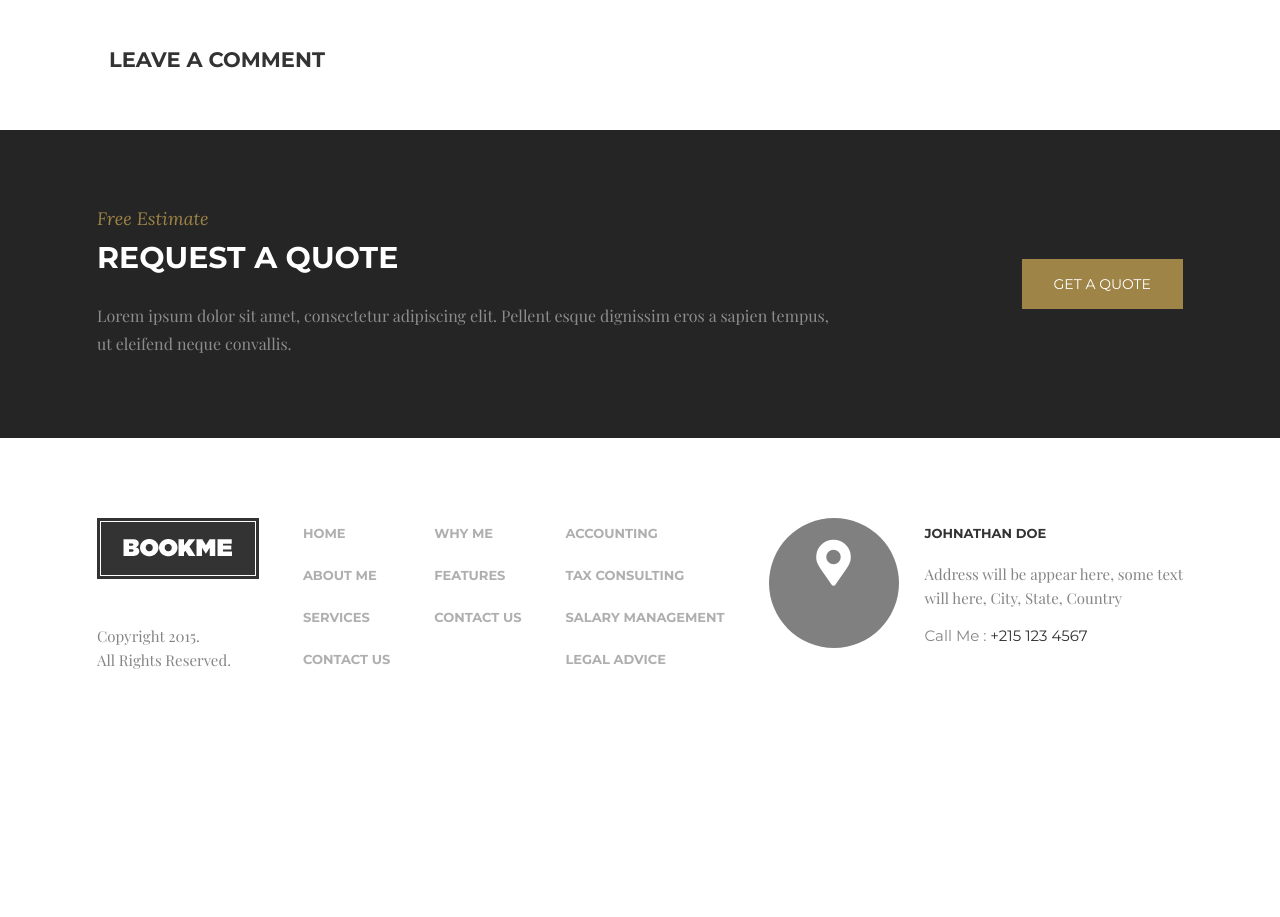
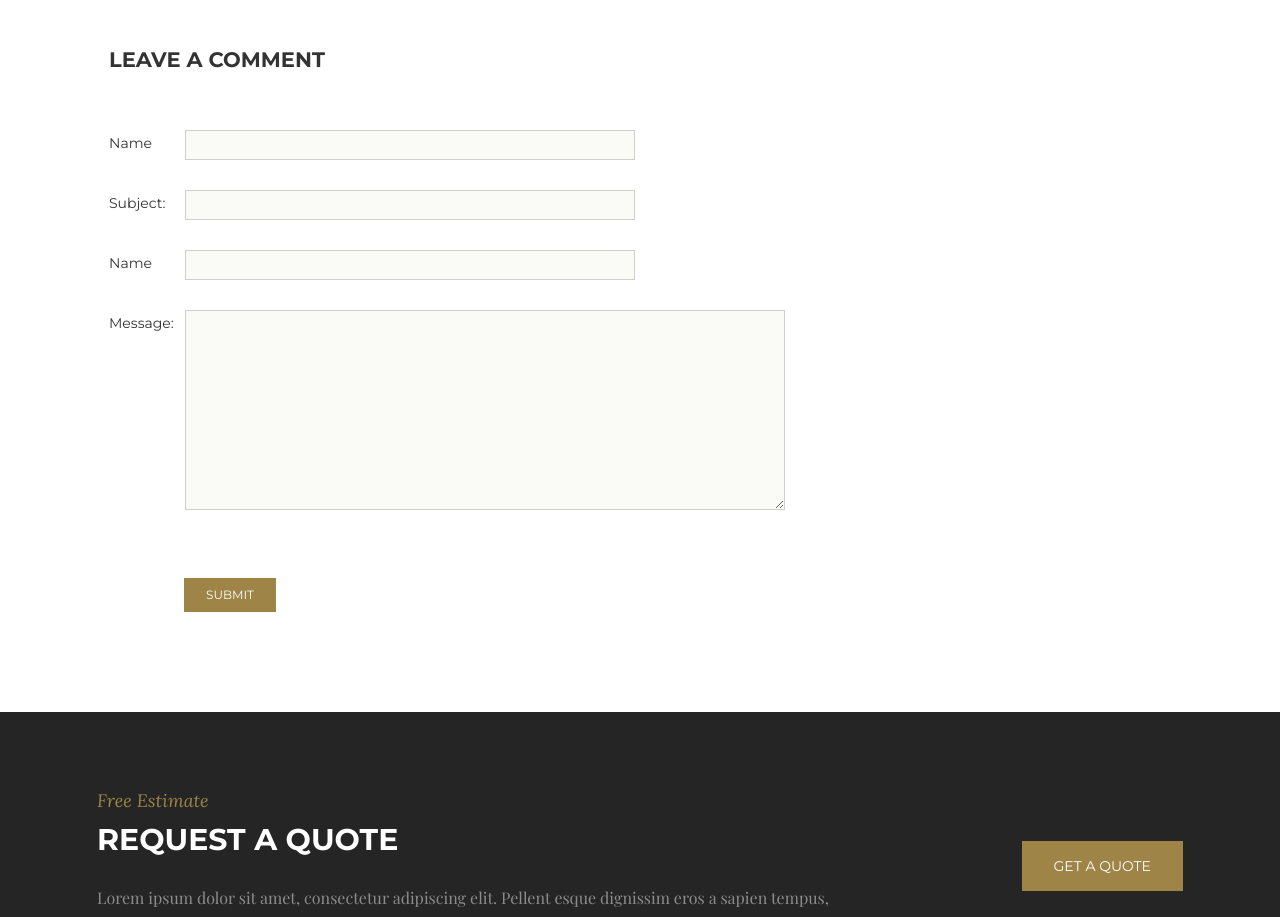
Before and after one commit to abbasmuradzada/BookMe-React, a React (Create React App) app: page /blog in a window 1280 px wide. Shown: the part 3140-4057 px from the top of the page. Before the commit the page ends 3906 px from the top, so only its background shows below. Built offline with nearby package versions, Linux system fonts and the light colour scheme; a web font is replaced by a local one.

Commit message:
blog page completed

```diff
--- /dev/null
+++ b/src/Components/Blog/BlogForm/index.tsx
@@ -0,0 +1,42 @@
+import React, {FC} from 'react'
+import {Box} from '@material-ui/core';
+import './style.scss';
+
+const BlogForm:FC = () => {
+    return (
+        <div id="add-comment">
+            <form>
+                <Box display='flex' flexDirection='column' alignItems='flex-start' >
+                    <div className='comment-input'>
+                        <label htmlFor="">
+                            Name
+                            <input type="text" />
+                        </label>
+                    </div>
+                    <div className='comment-input'>
+                        <label htmlFor="">
+                            Subject:
+                            <input type="text" />
+                        </label>
+                    </div>
+                    <div className='comment-input'>
+                        <label htmlFor="">
+                            Name
+                            <input type="text" />
+                        </label>
+                    </div>
+                    <div className='comment-input'>
+                        <label htmlFor="">
+                            Message:
+                            <textarea name="" id=""></textarea>
+                        </label>
+                    </div>
+
+                    <button className='comment-submit' type="submit">submit</button>
+                </Box>
+            </form>
+        </div>
+    )
+}
+
+export default BlogForm;
--- /dev/null
+++ b/src/Components/Blog/BlogForm/style.scss
@@ -0,0 +1,65 @@
+@import '../../../Assets/Style/variables', '../../../Assets/Style/common';
+
+#add-comment{
+    margin-bottom: 100px;
+    form{
+        .comment-input{
+            width: 100%;
+            label{
+                @media only screen and (max-width: 1190px) {
+                    width: 90vw !important;
+                }
+                width: 100%;
+                display: flex;
+                flex-wrap: wrap;
+                justify-content: space-between;
+                margin-bottom: 30px;
+                color: $main-black;
+                font-family: Montserrat;
+                font-size: 14px;
+                font-weight: 400;
+                line-height: 26px;
+                >input{
+                    @media only screen and (max-width: 1190px) {
+                        width: 100%;
+                        transform: none;
+                    }
+                    border: 1px solid #d2cfc9;
+                    background-color: #fafaf6;
+                    outline: none;
+                    width: 450px;
+                    transform: translateX(-190px);
+                }
+                >textarea{
+                    @media only screen and (max-width: 1190px) {
+                        width: 100%;
+                        transform: none;
+                    }
+                    border: 1px solid #d2cfc9;
+                    background-color: #fafaf6;
+                    outline: none;
+                    width: 600px;
+                    height: 200px;
+                    transform: translateX(-40px);
+                    margin-bottom: 38px;
+                }
+
+            }
+        }
+        .comment-submit{
+            @media only screen and (max-width: 1190px) {
+                width: 100%;
+                margin-left: 0;
+            }
+            border: none;
+            background-color: $main-brown;
+            color: #ffffff;
+            font-family: Montserrat;
+            font-size: 12px;
+            font-weight: 400;
+            text-transform: uppercase;
+            padding: 11px 22px;
+            margin-left: 75px;
+        }
+    }
+}
--- a/src/Components/Blog/index.tsx
+++ b/src/Components/Blog/index.tsx
@@ -3,6 +3,7 @@ import Path from './Path'
 import Quote from './Quote'
 import BlogPost from './BlogPost'
 import Comment from './Comment'
+import BlogForm from './BlogForm'
 import Sidebar from './Sidebar'
 import {Box} from '@material-ui/core';
 import {Divider, SideBarTitle} from './Common'
@@ -26,6 +27,7 @@ const Blog:FC = () => {
                             <Comment owner='Abbas Muradzada' date='AUG 12, 2015' thanNow='1 HOUR AGO' />
                             <Comment owner='Samir Ahmadov' date='AUG 12, 2015' thanNow='1 HOUR AGO' />
                             <SideBarTitle title='leave a comment' />
+                            <BlogForm/>
                         </Col>
                         <Col md='4'>
                             <Sidebar/>
```
